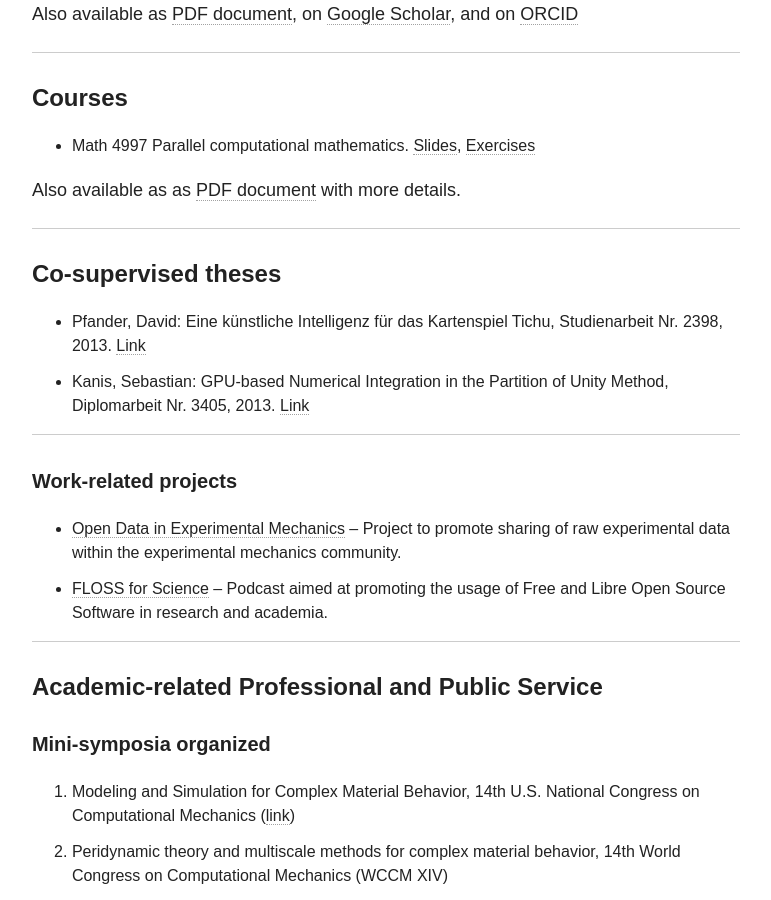
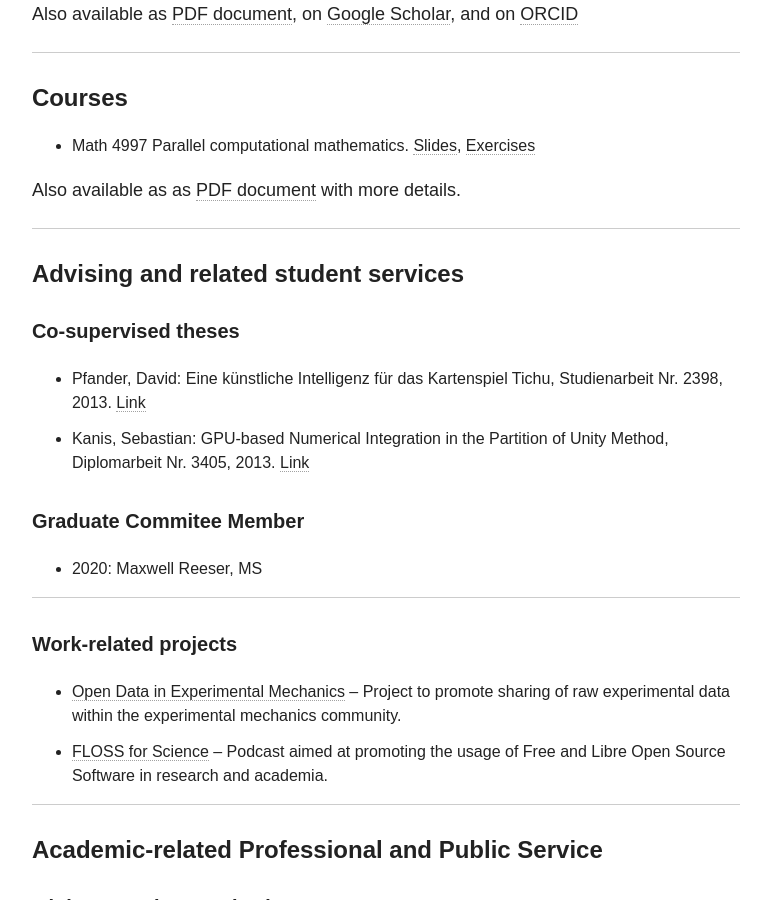
Before and after one commit to diehlpk/diehlpk.github.io, a Jekyll site: the page built from cv/index.md, in a window 1280 px wide and 900 px high, scrolled down 6272 px. Shown: the whole window, without its empty margins (254-1025 px from the left). Built offline with Jekyll 4.4.1, drawn with Linux system fonts in a browser that asks for light colours; nearby versions of some CDN libraries; some web fonts are replaced.

Commit message:
Update CV

```diff
--- a/cv/index.md
+++ b/cv/index.md
@@ -171,11 +171,17 @@ Also available as as [PDF document]({{ site.url }}/assets/courses.pdf) with more
 
 ---
 
-#### Co-supervised theses
+#### Advising and related student services
+
+
+##### Co-supervised theses
 
 * Pfander, David: Eine künstliche Intelligenz für das Kartenspiel Tichu, Studienarbeit Nr. 2398, 2013. [Link](ftp://ftp.informatik.uni-stuttgart.de/pub/library/medoc.ustuttgart_fi/STUD-2398/STUD-2398.pdf)
 * Kanis, Sebastian: GPU-based Numerical Integration in the Partition of Unity Method, Diplomarbeit Nr. 3405, 2013. [Link](ftp://ftp.informatik.uni-stuttgart.de/pub/library/medoc.ustuttgart_fi/DIP-3405/DIP-3405.pdf)
 
+##### Graduate Commitee Member
+
+* 2020: Maxwell Reeser, MS
 
 ---
 
```
